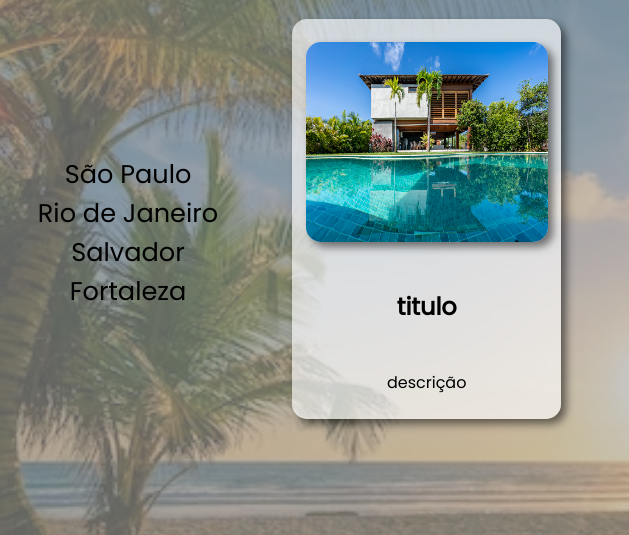
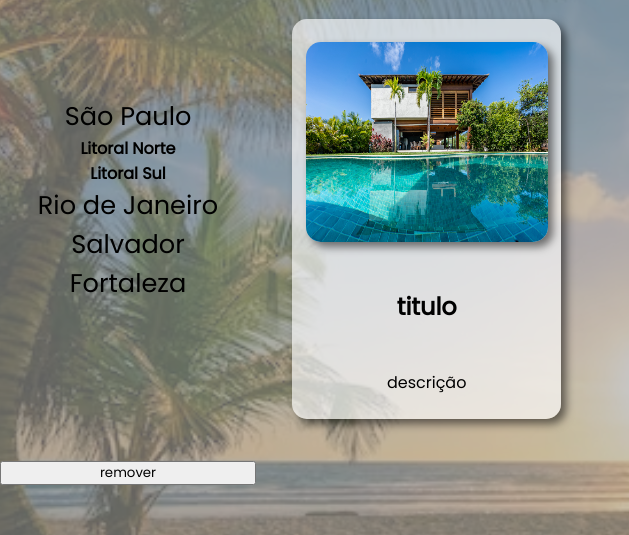
Before and after one commit to guirondj/viage-aqui, a plain HTML site: page index.html in a window 1280 px wide. Both pictures are taken after a click on the link "São Paulo". Shown: the part 71-606 px from the top of the page, 0-629 px from the left. Drawn offline with Linux system fonts and the light colour scheme.

Commit message:
funcação de remover quase pronto, ultimos detalher

```diff
--- a/index.html
+++ b/index.html
@@ -76,7 +76,7 @@
             <div class="cidades">
 
             </div>
-
+            <button onclick="removeLitorais()">remover</button>
             <div class="valores">
                 <label for="valor-minimo">Valor: </label>
                 <input type="number" name="valor-minimo" id="valor-minimo" placeholder=" R$: Minimo">
--- a/src/scripts/main.js
+++ b/src/scripts/main.js
@@ -41,41 +41,36 @@ const cidades = {
     document.querySelector(".cidades").appendChild(box);
   }
 
-  function handleClick() {
-    const isSelected = openlitoral.includes(this);
+  function handleClick(){
+  }
 
-    if (isSelected) {
-      // Cidade já selecionada, remover litorais
-      removeLitorais();
-      openlitoral = openlitoral.filter(city => city !== this);
-    } else {
-      // Cidade não selecionada, adicionar litorais
+  // observa o que acontece ao clicar nas cidade
+  const cidadeCriaLitoral = document.querySelector('.cidade');
+
+cidadeCriaLitoral.addEventListener("click", function (){
   createLitorais();
-      openlitoral.push(this);
-    }
-  }
+
+});
+
+//Adiciona os litorais nas cidades
 
  function createLitorais() {
    // Remova os litorais existentes antes de adicionar novos
-    removeLitorais();
+   //removeLitorais();
 
    for (let i = 0; i < litorias.length; i++) {
      const itemLitoral = document.createElement("a");
+     itemLitoral.className = "litorais"
      itemLitoral.textContent = `${litorias[i]}`;
-      document.querySelector(".litorais").appendChild(itemLitoral);
-    }
-
-    // Adicione a classe "litorais" para torná-los visíveis
-    cidades.cidade.litoral.classList.add("litorais");
+     document.querySelector(".cidade").appendChild(itemLitoral);
    };
 
-  function removeLitorais() {
+ };
+
+ function removeLitorais(){
   // Remova a classe "litorais" para ocultar os litorais
-    cidades.cidade.litoral.classList.remove("litorais");
-
-    // Remova todos os elementos filhos dos litorais
-    const litoraisContainer = document.querySelector(".litorais");
-    while (litoraisContainer.firstChild) {
-      litoraisContainer.removeChild(litoraisContainer.firstChild);
+  let lts = document.getElementsByClassName("litorais");
+  for(let i= 0; i < lts.length; i - lts.length){
+    lts[i].remove()
+  };
  }
-  }
--- a/src/style/main.css
+++ b/src/style/main.css
@@ -149,6 +149,10 @@ a{
     color: #0000ff;
 }
 
+a.litorais{
+    font-size: 1rem;
+    font-weight: bold;
+}
 
 .valores{
     display: flex;
```
Lines whose indentation alone changed are shown as unchanged.
